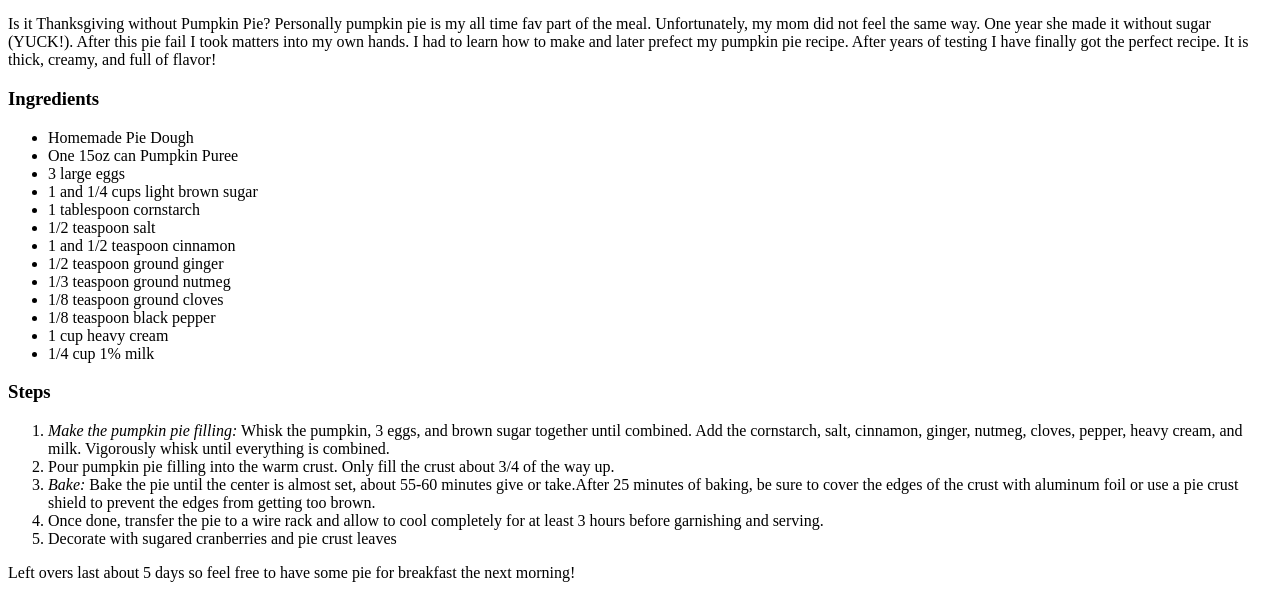
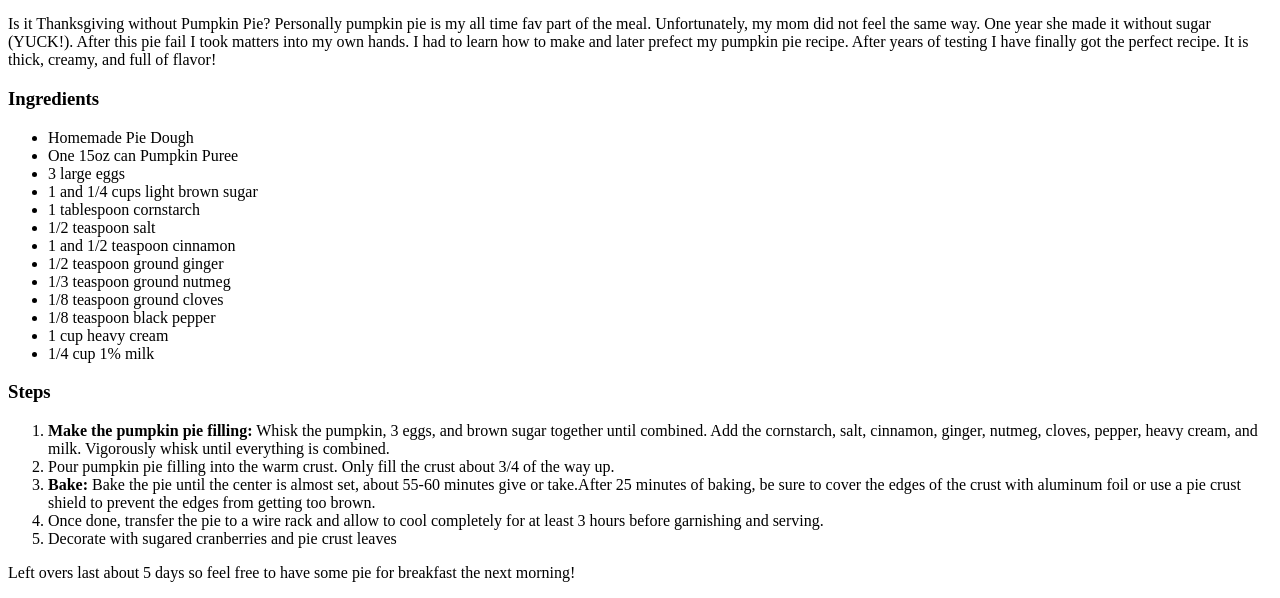
Before and after one commit to LizFireman/odin-recipes, a plain HTML site: page recipes/pumpkinpie.html in a window 1280 px wide. Shown: the part 428-1026 px from the top of the page. Drawn offline with Linux system fonts and the light colour scheme.

Commit message:
Format change

```diff
--- a/recipes/pumpkinpie.html
+++ b/recipes/pumpkinpie.html
@@ -33,9 +33,9 @@
     </ul>
     <h3>Steps</h3>
     <ol>
-        <li><em>Make the pumpkin pie filling:</em> Whisk the pumpkin, 3 eggs, and brown sugar together until combined. Add the cornstarch, salt, cinnamon, ginger, nutmeg, cloves, pepper, heavy cream, and milk. Vigorously whisk until everything is combined.</li>
+        <li><strong>Make the pumpkin pie filling:</strong> Whisk the pumpkin, 3 eggs, and brown sugar together until combined. Add the cornstarch, salt, cinnamon, ginger, nutmeg, cloves, pepper, heavy cream, and milk. Vigorously whisk until everything is combined.</li>
         <li>Pour pumpkin pie filling into the warm crust. Only fill the crust about 3/4 of the way up.</li>
-        <li><em>Bake:</em> Bake the pie until the center is almost set, about 55-60 minutes give or take.After 25 minutes of baking, be sure to cover the edges of the crust with aluminum foil or use a pie crust shield to prevent the edges from getting too brown.</li>
+        <li><strong>Bake:</strong> Bake the pie until the center is almost set, about 55-60 minutes give or take.After 25 minutes of baking, be sure to cover the edges of the crust with aluminum foil or use a pie crust shield to prevent the edges from getting too brown.</li>
         <li>Once done, transfer the pie to a wire rack and allow to cool completely for at least 3 hours before garnishing and serving.</li>
         <li>Decorate with sugared cranberries and pie crust leaves</li>
     </ol>
```
